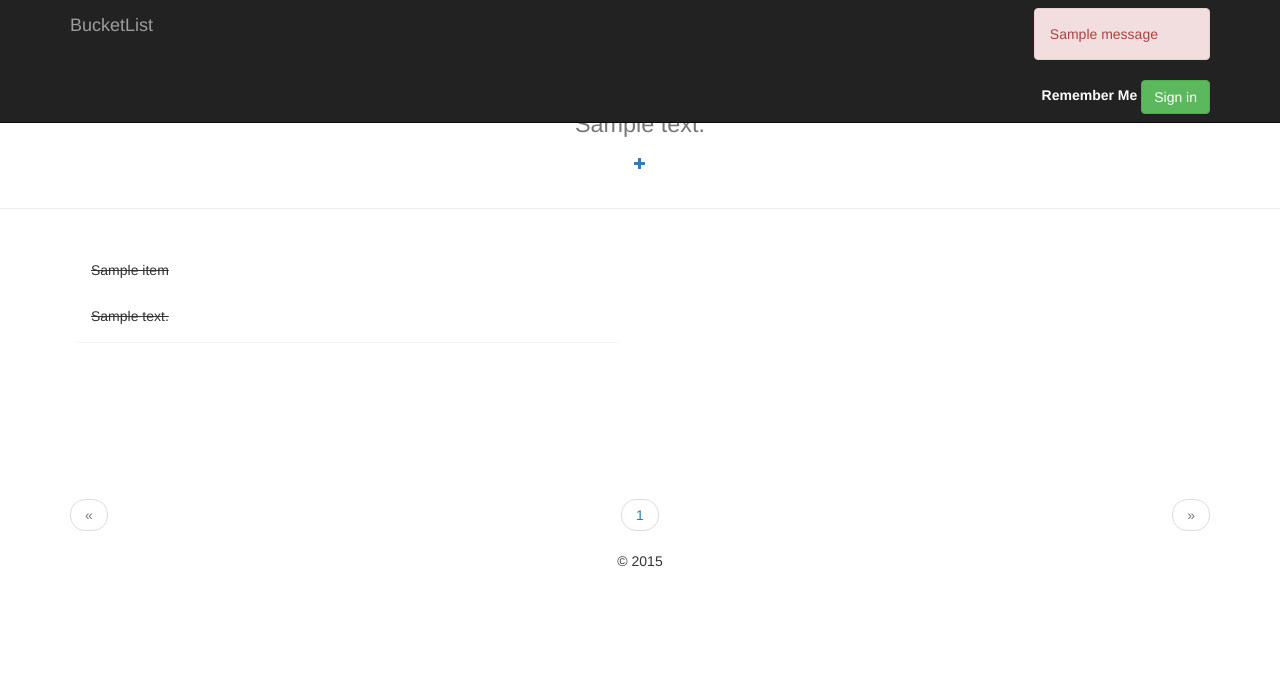
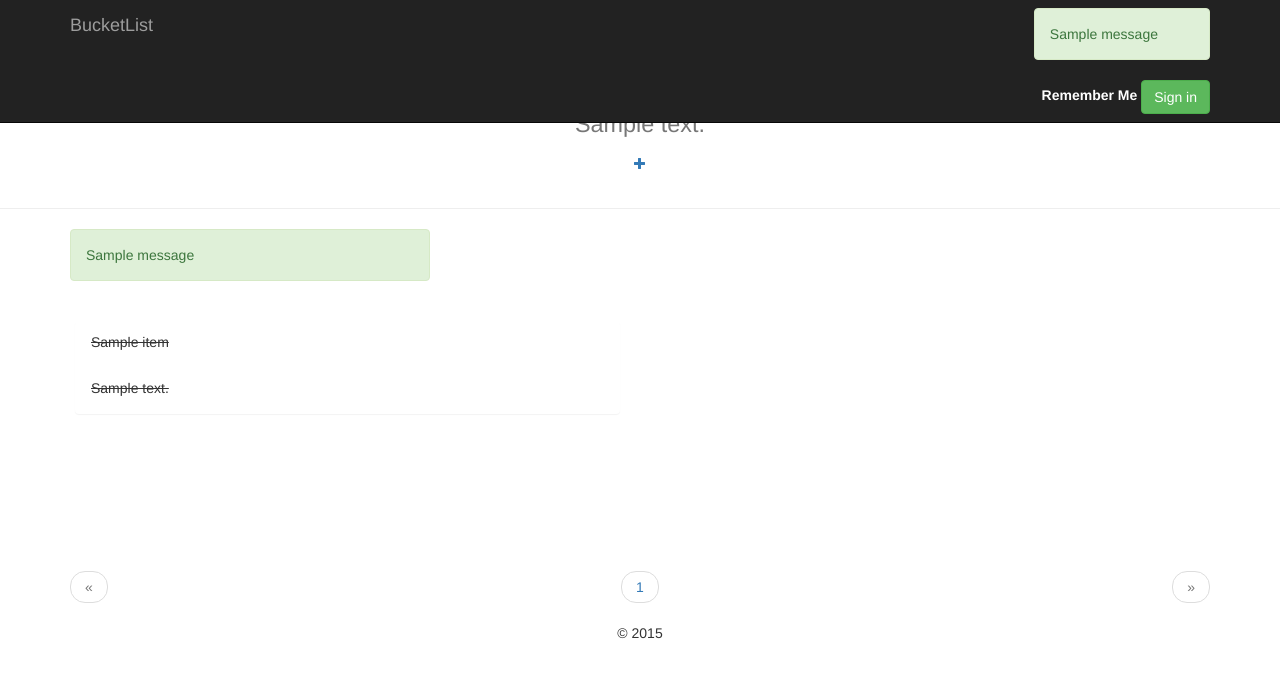
Before and after one commit to abiodun0/django-bucketlist-application, a Django app: page /bucketlist/bucketlist/1 in a window 1280 px wide. Shown: the top 678 px of the page. Run offline with Django 3.2, Linux system fonts and the light colour scheme; tables that the repository leaves empty hold one stand-in row (values such as "Sample post"); one stand-in notice (Sample message) is shown; some libraries are stand-ins or nearby versions.

Commit message:
(fixes) bug fixes and flash message addition

```diff
--- a/bucketlists/views.py
+++ b/bucketlists/views.py
@@ -22,11 +22,13 @@ class BucketListView(DashboardView):
         bucketlist = form.save(commit=False)
         bucketlist.owner = request.user
         bucketlist.save()
+        messages.success(request, bucketlist.name + ' Successfully created')
         return redirect(
             request.META.get('HTTP_REFERER'),
             context_instance=RequestContext(request)
         )
     pass
+
 
 class BucketListEditView(TemplateView):
     template_name = 'bucketlist.html'
@@ -35,7 +37,6 @@ class BucketListEditView(TemplateView):
         bucketlist_id = kwargs['id']
         context = super(BucketListEditView, self).get_context_data(**kwargs)
         return context
-
 
     def get(self, request, **kwargs):
         bucketlist_id = kwargs['id']
@@ -54,8 +55,6 @@ class BucketListEditView(TemplateView):
         context['new_item'] = ItemForm(auto_id=False)
         return render(request, self.template_name, context)
 
-
-
     def post(self, request, **kwargs):
         bucketlist_id = kwargs['id']
         bucketlist = BucketList.objects.filter(id=bucketlist_id).first()
@@ -65,13 +64,16 @@ class BucketListEditView(TemplateView):
             bucketlist.color = request.POST['color']
 
         bucketlist.save()
+        messages.success(request, bucketlist.name + ' updated')
         return redirect(
-           request.META.get('HTTP_REFERER'),
+            request.META.get('HTTP_REFERER'),
             context_instance=RequestContext(request)
         )
     pass
 
+
 class BucketListAddItemView(TemplateView):
+
     def post(self, request, **kwargs):
         bucketlist_id = kwargs['id']
         bucketlist = BucketList.objects.filter(id=bucketlist_id).first()
@@ -80,16 +82,20 @@ class BucketListAddItemView(TemplateView):
         item.bucketlist = bucketlist
         item.done = False
         item.save()
+        messages.success(request, item.name + ' Added to ' + bucketlist.name)
         return redirect(
             request.META.get('HTTP_REFERER'),
             context_instance=RequestContext(request)
         )
 
+
 class BucketListDeleteView(TemplateView):
+
     def post(self, request, **kwargs):
         bucketlist_id = kwargs['id']
         bucketlist = BucketList.objects.filter(id=bucketlist_id).first()
         bucketlist.delete()
+        messages.success(request, 'Successfully Deleted')
         return redirect(
             request.META.get('HTTP_REFERER'),
             context_instance=RequestContext(request)
--- a/django_bucketlist/settings/base.py
+++ b/django_bucketlist/settings/base.py
@@ -12,6 +12,7 @@ https://docs.djangoproject.com/en/1.8/ref/settings/
 
 # Build paths inside the project like this: os.path.join(BASE_DIR, ...)
 import os
+from django.contrib.messages import constants as message_constants
 
 BASE_DIR = os.path.dirname(
     os.path.dirname(os.path.dirname(os.path.abspath(__file__))))
@@ -33,7 +34,11 @@ STATICFILES_FINDERS = (
 DEBUG = True
 
 ALLOWED_HOSTS = []
+MESSAGE_TAGS = {
+    message_constants.ERROR: 'danger',
+    message_constants.SUCCESS: 'success'
 
+}
 
 # Application definition
 
--- a/static/css/style.css
+++ b/static/css/style.css
@@ -34,9 +34,12 @@ form input{
     margin-bottom:10px;
 }
 
-/*form label{
-    color:#fff;
-}*/
+a.link-bucket{
+    text-decoration: none;
+    visibility:visible !important;
+    color:inherit !important;
+
+}
 .bucket-item{
     padding:20px;
     height:500px;
@@ -50,13 +53,17 @@ form input{
     bottom: 0;
     right: 0;
 }
-ul.list-group button{
+.single-item{
+    position:relative;
+}
+
+ul.list-group button,.single-item button{
     visibility:hidden;
 }
 ul.list-group li{
     position:relative;
 }
-ul.list-group li:hover button{
+ul.list-group li:hover button, .single-item:hover button{
     visibility:visible;
 }
 .navbar-form label{
--- a/templates/bucketlist.html
+++ b/templates/bucketlist.html
@@ -1,8 +1,16 @@
 {% extends "base/layout.html" %} {% block content %} {% include 'partials/navbar.html' %}
 <div class="page-header text-center">
     <h1>{{bucketlist.name}}<br> <small>{{bucketlist.description}}</small></h1> <a class="btn btn-{{bucketlist.color}} btn-sm bucket-link" data-toggle="modal" data-target="#ItemModal" data-placement="top" title="Add more items to {{bucketlist.name}}" data-action="{% url 'add_item' id=bucketlist.id %}"><span class="glyphicon glyphicon-plus"></span></a>
+
+
+
 </div>
 <div class="container">
+<div class="row">
+    <div class="col-sm-4">
+        {% include 'includes/messages.html' %}
+    </div>
+</div>
     <div class="row">
         {% for item in items %}
         <div class="col-sm-6 single-list bucket-item">
@@ -14,9 +22,13 @@
                         <a href="#" data-toggle="popover" data-placement="top" title="Are you sure you want to delete this bucket item" data-content="<form method='post' action='{% url 'item_delete' id=item.id %}' class='form-group'>{% csrf_token %} <button type='submit' class='btn-danger btn'>Delete </button><button type='reset' class='btn-default btn pull-right'>Canceal </button></form>" class="delete-bucketitem"><span class="glyphicon glyphicon-trash"style="color:{% if bucketlist.color == 'primary' %}white {% else %}black {% endif %}"></span></a></div>
                 </div>
                 <div class="bucket-item-content">
-                <div class="panel-body">
+                <div class="panel-body single-item">
                     {% if not item.done %} {{item.description}} {% else %}
                     <del> {{item.description}}</del> {% endif %}
+                            <form method="post" action="{% url 'item_done' id=item.id %}">
+                                    {% csrf_token %}
+                                    <button type="submit" class="btn btn-sm btn-warning item-done">{% if not item.done %} Done? {% else %} Not Done yet {% endif %} </button>
+                            </form>
                 </div>
                 </div>
                 <form class="form-horizontal edit-form" action="{% url 'item_edit' id=item.id %}" method="post">
@@ -30,19 +42,6 @@
                     <div class="form-group">
                         <div class="col-sm-12">
                             <textarea class="form-control" rows="2" name="description">{{item.description}}</textarea>
-                        </div>
-                    </div>
-                    <h5> Done?</h5>
-                    <div class="form-group">
-                        <div class="col-sm-12">
-                            <div class="radio-inline">
-                                <label>
-                                    <input class="radio-inline" maxlength="100" name="done" type="radio" value=True {% if  item.done %} checked {% endif %}> Yes</label>
-                            </div>
-                            <div class="radio-inline">
-                                <label>
-                            <input class="radio-inline" maxlength="100" name="done" type="radio" value=False {% if not item.done %} checked {% endif %}> No</label>
-                            </div>
                         </div>
                     </div>
                     <button type="button" class="btn btn-default" data-dismiss="modal">Close</button>
--- /dev/null
+++ b/templates/includes/messages.html
@@ -0,0 +1,7 @@
+                {% if messages %}
+                    {% for message in messages %}
+                        <div class="alert alert-{{message.tags}}" role="alert">
+                            {{ message }}
+                        </div>
+                    {% endfor %}
+                {% endif %}
--- a/templates/partials/navbar.html
+++ b/templates/partials/navbar.html
@@ -12,21 +12,12 @@
         <div id="navbar" class="navbar-collapse collapse">
             {% if not request.user.is_authenticated %}
             <form class="navbar-form navbar-right" action="{% url 'index' %}" method="post">
-                {% if messages %}
-                    {% for message in messages %}
-                        <div class="alert alert-danger" role="alert">
-                            {{ message }}
-                        </div>
-                    {% endfor %}
-                {% endif %}
-                {% csrf_token %}
+                {% include 'includes/messages.html' %} {% csrf_token %}
                 <div class="form-group">
-                    {{ loginform.username }}
-                    {{ loginform.username.errors }}
+                    {{ loginform.username }} {{ loginform.username.errors }}
                 </div>
                 <div class="form-group">
-                    {{ loginform.password }}
-                    {{ loginform.password.errors }}
+                    {{ loginform.password }} {{ loginform.password.errors }}
                 </div>
                 <div class="form-group">
                     <label>
--- a/templates/profile.html
+++ b/templates/profile.html
@@ -1,5 +1,6 @@
 {% extends "base/layout.html" %} {% block content %} {% include 'partials/navbar.html' %}
 <div class="container">
+{% include 'includes/messages.html' %}
     <div class="row">
         <div class="col-sm-2">
             <div class="row">
```
Also changed, not shown: items/views.py (+8 -1 lines), templates/dashboard.html (+7 -2 lines), userprofile/views.py (+8 -8 lines).
